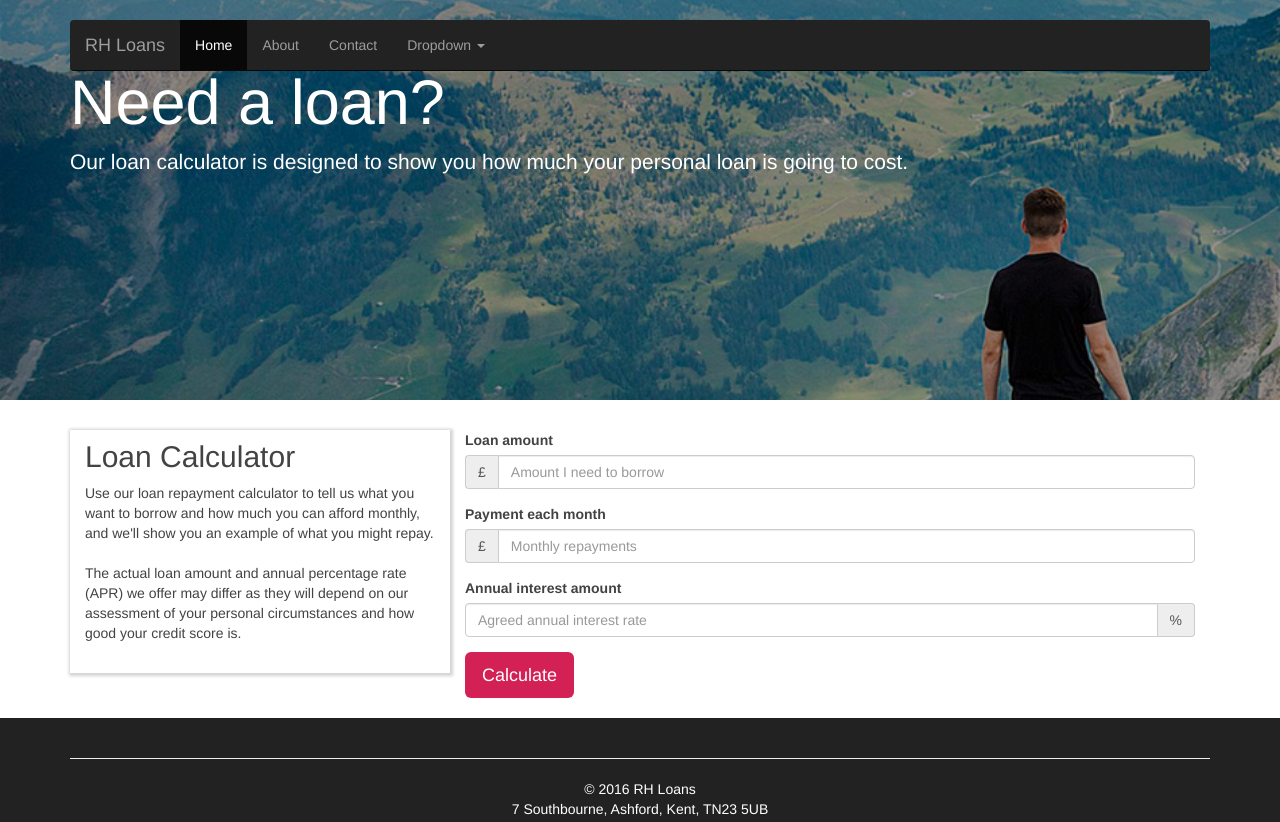
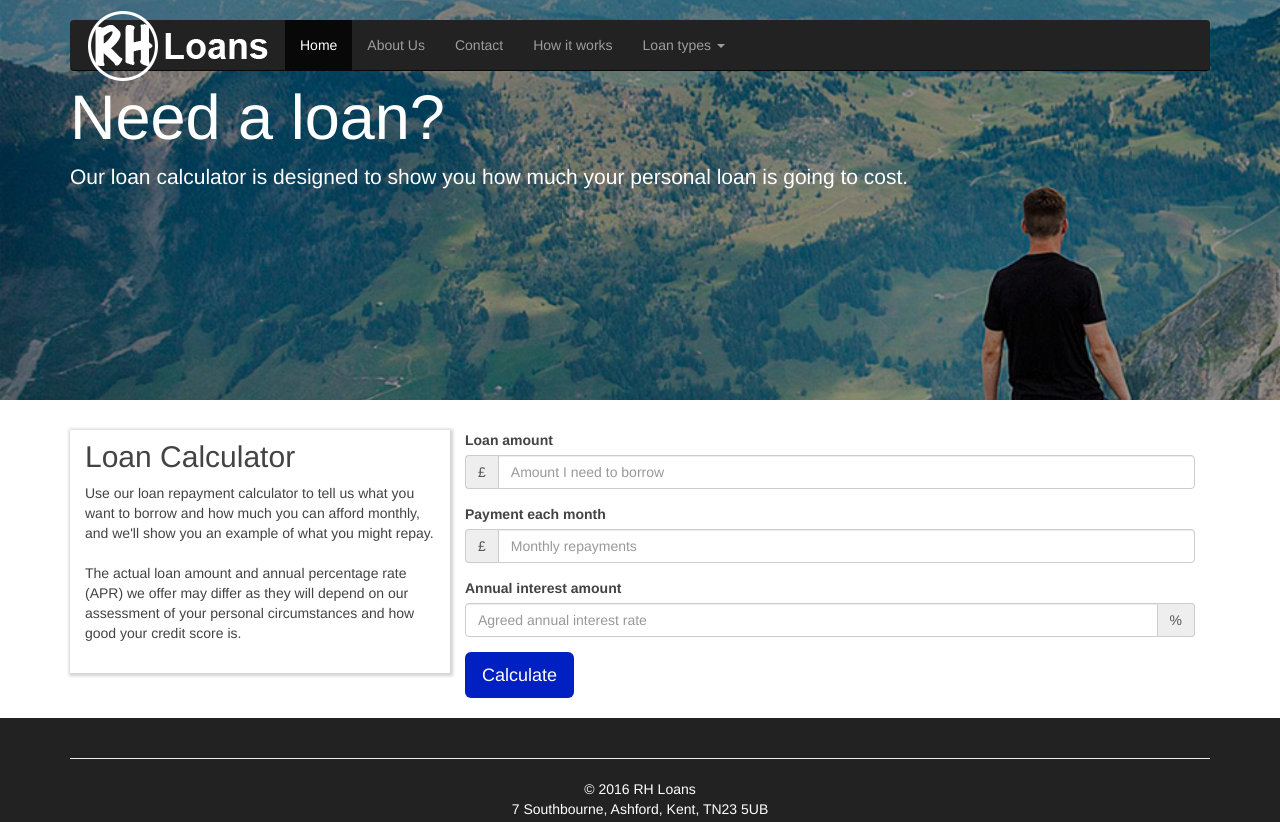
Before and after one commit to rickyharden/loan-calculator, a plain HTML site: page index.html in a window 1280 px wide. Shown: the top 822 px of the page. Drawn offline with nearby package versions, Linux system fonts and the light colour scheme.

Commit message:
Second commit

```diff
--- a/assets/stylesheets/loan-calculator.css
+++ b/assets/stylesheets/loan-calculator.css
@@ -4,6 +4,10 @@
   background-position: center;
   height: 300px;
   color: #ffffff;
+}
+
+.jumbotron h1 {
+  padding-top: 15px;
 }
 
 @media screen and (min-width: 700px) {
@@ -16,19 +20,39 @@
   display: none;
 }
 
+.navbar .brand {
+    position: absolute;
+    display: block;
+    font-size: 20px;
+    font-weight: 200;
+    color: white;
+    text-shadow: 0 1px 0 #325D94;
+    margin: 0 !important;
+    padding: 0 !important;
+    background-image: url('../../assets/images/rh-logo.png');
+    width: 200px;
+    background-repeat: no-repeat;
+    height: 80px;
+    text-indent: -5000em;
+    z-index: 9999;
+    top: -14px;
+    left: 8px;
+}
+
+@media screen and (min-width: 700px) {
+  .navbar .navbar-collapse .navbar-nav {
+      padding-left: 200px;
+  }
+}
+
 .btn-main {
-  background-color: #d32155;
+  background-color: #0020c1;
   color: #ffffff;
 }
 
 .btn-main:hover {
   color: #ffffff;
   text-shadow: 1px 1px 0 #000000;
-}
-
-#header {
-  margin-top: 10px;
-  margin-bottom: 10px;
 }
 
 #loan-title {
--- a/index.html
+++ b/index.html
@@ -4,7 +4,7 @@
   <meta charset="UTF-8">
   <meta name="viewport" content="width=device-width, initial-scale=1">
   <link rel="icon" href="assets/images/favicon.ico">
-  <title>RH Loans - Loan Calculator</title>
+  <title>Loan Calculator</title>
   <link rel="stylesheet"href="assets/stylesheets/bootstrap.min.css">
   <link rel="stylesheet" href="assets/stylesheets/carousel.css">
   <link rel="stylesheet" href="assets/stylesheets/loan-calculator.css">
@@ -24,23 +24,21 @@
               <span class="icon-bar"></span>
               <span class="icon-bar"></span>
             </button>
-            <a class="navbar-brand" href="#">RH Loans</a>
+            <a class="navbar-brand brand" href="#">RH Loans</a>
           </div>
           <div id="navbar" class="navbar-collapse collapse">
             <ul class="nav navbar-nav">
               <li class="active"><a href="#">Home</a></li>
-              <li><a href="#about">About</a></li>
+              <li><a href="#about">About Us</a></li>
               <li><a href="#contact">Contact</a></li>
+              <li><a href="#how">How it works</a></li>
               <li class="dropdown">
-                <a href="#" class="dropdown-toggle" data-toggle="dropdown" role="button" aria-haspopup="true" aria-expanded="false">Dropdown <span class="caret"></span></a>
+                <a href="#" class="dropdown-toggle" data-toggle="dropdown" role="button" aria-haspopup="true" aria-expanded="false">Loan types <span class="caret"></span></a>
                 <ul class="dropdown-menu">
-                  <li><a href="#">Action</a></li>
-                  <li><a href="#">Another action</a></li>
-                  <li><a href="#">Something else here</a></li>
-                  <li role="separator" class="divider"></li>
-                  <li class="dropdown-header">Nav header</li>
-                  <li><a href="#">Separated link</a></li>
-                  <li><a href="#">One more separated link</a></li>
+                  <li><a href="#">Car loans</a></li>
+                  <li><a href="#">Graduate loans</a></li>
+                  <li><a href="#">Additional borrowing</a></li>
+                  <li><a href="#">Repayment holidays</a></li>
                 </ul>
               </li>
             </ul>
```
Also changed, not shown: assets/images/favicon.ico, assets/images/pen-laptop-plan.jpg (deleted), assets/images/rh-logo.png (added).
